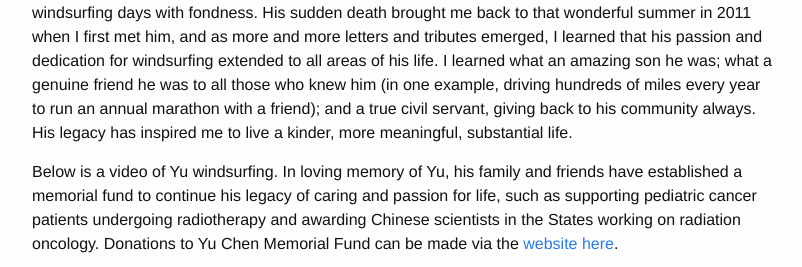
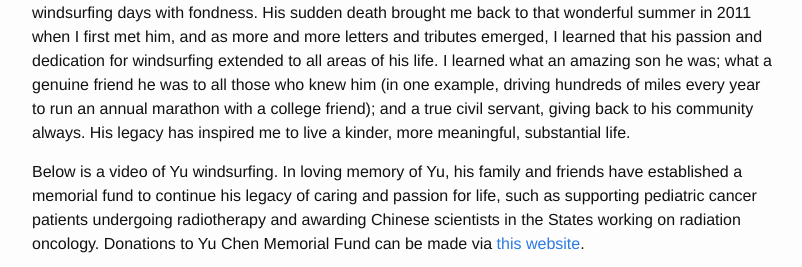
Before and after one commit to nosarthur/nosarthur.github.io, a Jekyll site: the page built from _posts/2017-06-18-Yu.md, in a window 1280 px wide, cut to the strip 898-1165 px from the top of the page. Shown: the whole strip, without its empty margins (238-1040 px from the left). Built offline with Jekyll 4.4.1, drawn with Linux system fonts in a browser that asks for light colours; comment, search, counter and statistics services are not loaded; some of the changed text lies outside the part shown.

Commit message:
Update 2017-06-18-Yu.md

```diff
--- a/_posts/2017-06-18-Yu.md
+++ b/_posts/2017-06-18-Yu.md
@@ -34,11 +34,11 @@ Afterwards, he would give feedback to help improve our skills.
 He noticed any small improvements in us and was never stingy with praise, even though those improvements were nothing compared to what he was capable of.
 He was a friend who cared about you, who cheered for your achievements.
 
-After I left Madison for a new job, Yu and I kept in touch occasionally but I always looked back on our windsurfing days with fondness. His sudden death brought me back to that wonderful summer in 2011 when I first met him, and as more and more letters and tributes emerged, I learned that his passion and dedication for windsurfing extended to all areas of his life. I learned what an amazing son he was; what a genuine friend he was to all those who knew him (in one example, driving hundreds of miles every year to run an annual marathon with a friend); and a true civil servant, giving back to his community always. His legacy has inspired me to live a kinder, more meaningful, substantial life.
+After I left Madison for a new job, Yu and I kept in touch occasionally but I always looked back on our windsurfing days with fondness. His sudden death brought me back to that wonderful summer in 2011 when I first met him, and as more and more letters and tributes emerged, I learned that his passion and dedication for windsurfing extended to all areas of his life. I learned what an amazing son he was; what a genuine friend he was to all those who knew him (in one example, driving hundreds of miles every year to run an annual marathon with a college friend); and a true civil servant, giving back to his community always. His legacy has inspired me to live a kinder, more meaningful, substantial life.
 
 Below is a video of Yu windsurfing.
 In loving memory of Yu, his family and friends have established a memorial fund to continue his legacy of caring and passion for life,
 such as supporting pediatric cancer patients undergoing radiotherapy and awarding Chinese scientists in the States working on radiation oncology.
-Donations to Yu Chen Memorial Fund can be made via the [website here](http://yuchenmemorial.org/).
+Donations to Yu Chen Memorial Fund can be made via [this website](http://yuchenmemorial.org/).
 
 {% include youtubePlayer.html id="7-NG6VOFDcA" %}
```
